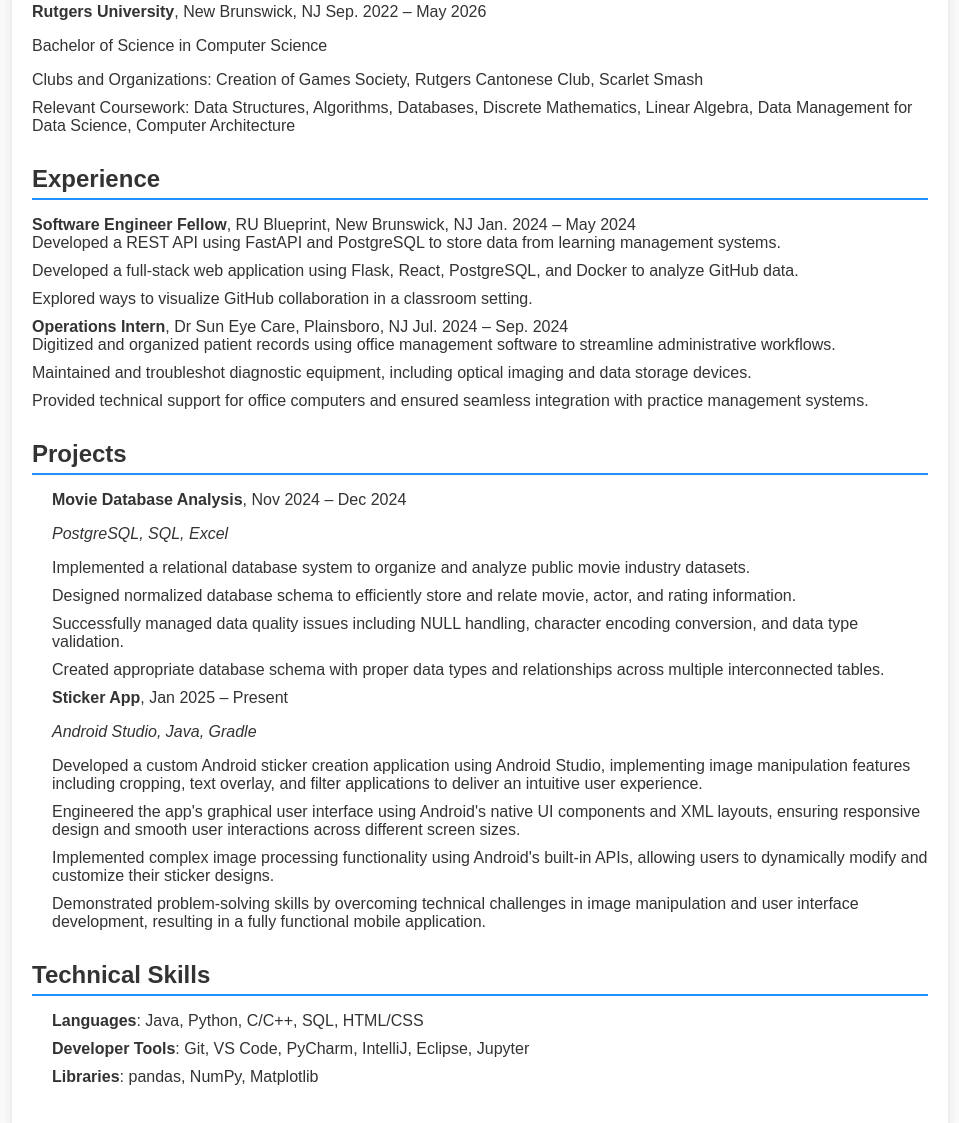
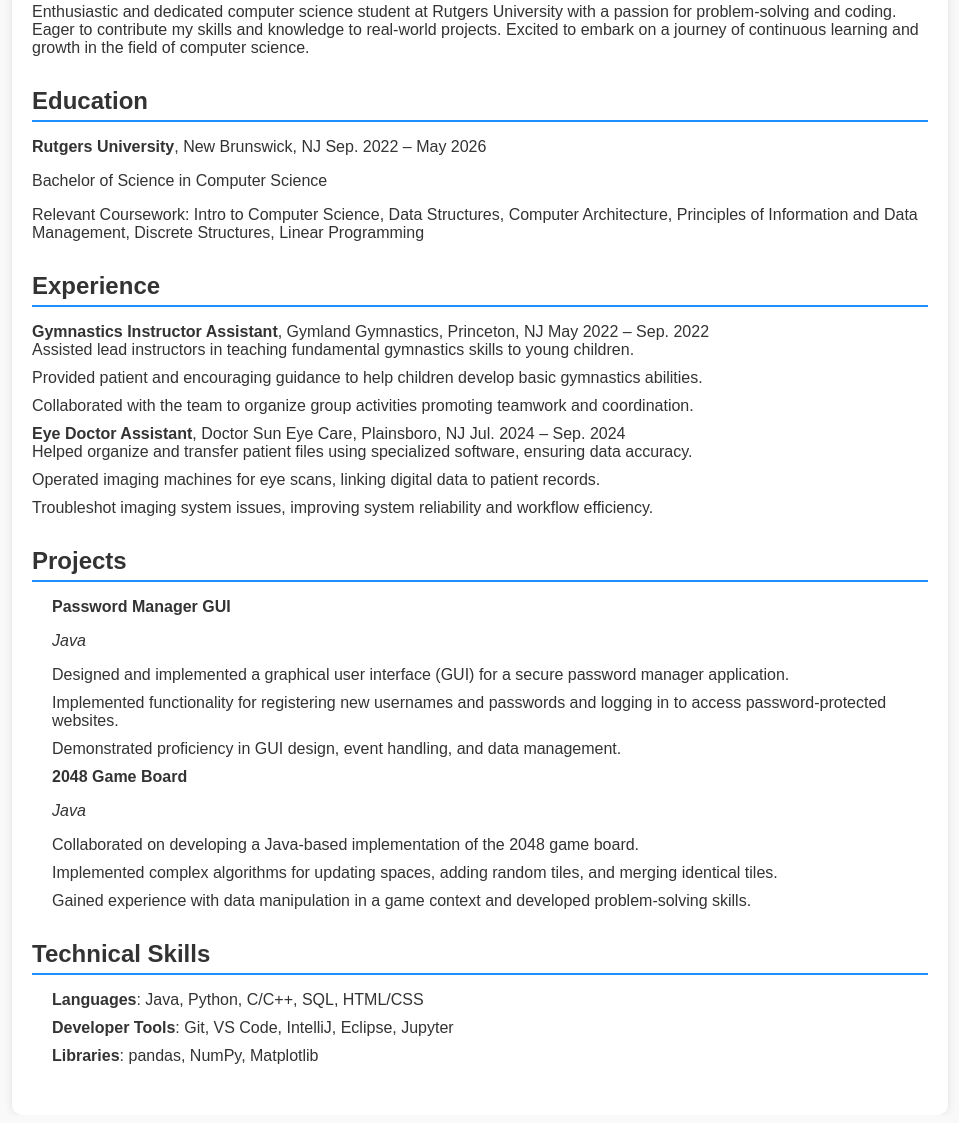
Before and after one commit to Yillow/SullivanLee.github.io, a plain HTML site: page index.html in a window 1280 px wide. Shown: the part 173-1296 px from the top of the page, without its empty margins (160-1119 px from the left). Drawn offline with Linux system fonts and the light colour scheme.

Commit message:
Update index.html

```diff
--- a/index.html
+++ b/index.html
@@ -75,6 +75,12 @@
             </div>
         </header>
 
+        <!-- About Me Section -->
+        <section>
+            <h2 class="section-title">About Me</h2>
+            <p>Enthusiastic and dedicated computer science student at Rutgers University with a passion for problem-solving and coding. Eager to contribute my skills and knowledge to real-world projects. Excited to embark on a journey of continuous learning and growth in the field of computer science.</p>
+        </section>
+
         <!-- Education Section -->
         <section>
             <h2 class="section-title">Education</h2>
@@ -84,8 +90,7 @@
                     <span>Sep. 2022 – May 2026</span>
                     <p>Bachelor of Science in Computer Science</p>
                     <ul>
-                        <li>Clubs and Organizations: Creation of Games Society, Rutgers Cantonese Club, Scarlet Smash</li>
-                        <li>Relevant Coursework: Data Structures, Algorithms, Databases, Discrete Mathematics, Linear Algebra, Data Management for Data Science, Computer Architecture</li>
+                        <li>Relevant Coursework: Intro to Computer Science, Data Structures, Computer Architecture, Principles of Information and Data Management, Discrete Structures, Linear Programming</li>
                     </ul>
                 </li>
             </ul>
@@ -96,21 +101,21 @@
             <h2 class="section-title">Experience</h2>
             <ul>
                 <li>
-                    <span class="subheading">Software Engineer Fellow</span>, RU Blueprint, New Brunswick, NJ
-                    <span>Jan. 2024 – May 2024</span>
+                    <span class="subheading">Gymnastics Instructor Assistant</span>, Gymland Gymnastics, Princeton, NJ
+                    <span>May 2022 – Sep. 2022</span>
                     <ul>
-                        <li>Developed a REST API using FastAPI and PostgreSQL to store data from learning management systems.</li>
-                        <li>Developed a full-stack web application using Flask, React, PostgreSQL, and Docker to analyze GitHub data.</li>
-                        <li>Explored ways to visualize GitHub collaboration in a classroom setting.</li>
+                        <li>Assisted lead instructors in teaching fundamental gymnastics skills to young children.</li>
+                        <li>Provided patient and encouraging guidance to help children develop basic gymnastics abilities.</li>
+                        <li>Collaborated with the team to organize group activities promoting teamwork and coordination.</li>
                     </ul>
                 </li>
                 <li>
-                    <span class="subheading">Operations Intern</span>, Dr Sun Eye Care, Plainsboro, NJ
+                    <span class="subheading">Eye Doctor Assistant</span>, Doctor Sun Eye Care, Plainsboro, NJ
                     <span>Jul. 2024 – Sep. 2024</span>
                     <ul>
-                        <li>Digitized and organized patient records using office management software to streamline administrative workflows.</li>
-                        <li>Maintained and troubleshot diagnostic equipment, including optical imaging and data storage devices.</li>
-                        <li>Provided technical support for office computers and ensured seamless integration with practice management systems.</li>
+                        <li>Helped organize and transfer patient files using specialized software, ensuring data accuracy.</li>
+                        <li>Operated imaging machines for eye scans, linking digital data to patient records.</li>
+                        <li>Troubleshot imaging system issues, improving system reliability and workflow efficiency.</li>
                     </ul>
                 </li>
             </ul>
@@ -121,34 +126,32 @@
             <h2 class="section-title">Projects</h2>
             <ul class="project-list">
                 <li>
-                    <span class="subheading">Movie Database Analysis</span>, Nov 2024 – Dec 2024
-                    <p><em>PostgreSQL, SQL, Excel</em></p>
+                    <span class="subheading">Password Manager GUI</span>
+                    <p><em>Java</em></p>
                     <ul>
-                        <li>Implemented a relational database system to organize and analyze public movie industry datasets.</li>
-                        <li>Designed normalized database schema to efficiently store and relate movie, actor, and rating information.</li>
-                        <li>Successfully managed data quality issues including NULL handling, character encoding conversion, and data type validation.</li>
-                        <li>Created appropriate database schema with proper data types and relationships across multiple interconnected tables.</li>
+                        <li>Designed and implemented a graphical user interface (GUI) for a secure password manager application.</li>
+                        <li>Implemented functionality for registering new usernames and passwords and logging in to access password-protected websites.</li>
+                        <li>Demonstrated proficiency in GUI design, event handling, and data management.</li>
                     </ul>
                 </li>
                 <li>
-                    <span class="subheading">Sticker App</span>, Jan 2025 – Present
-                    <p><em>Android Studio, Java, Gradle</em></p>
+                    <span class="subheading">2048 Game Board</span>
+                    <p><em>Java</em></p>
                     <ul>
-                        <li>Developed a custom Android sticker creation application using Android Studio, implementing image manipulation features including cropping, text overlay, and filter applications to deliver an intuitive user experience.</li>
-                        <li>Engineered the app's graphical user interface using Android's native UI components and XML layouts, ensuring responsive design and smooth user interactions across different screen sizes.</li>
-                        <li>Implemented complex image processing functionality using Android's built-in APIs, allowing users to dynamically modify and customize their sticker designs.</li>
-                        <li>Demonstrated problem-solving skills by overcoming technical challenges in image manipulation and user interface development, resulting in a fully functional mobile application.</li>
+                        <li>Collaborated on developing a Java-based implementation of the 2048 game board.</li>
+                        <li>Implemented complex algorithms for updating spaces, adding random tiles, and merging identical tiles.</li>
+                        <li>Gained experience with data manipulation in a game context and developed problem-solving skills.</li>
                     </ul>
                 </li>
             </ul>
         </section>
 
-        <!-- Technical Skills Section -->
+        <!-- Skills Section -->
         <section>
             <h2 class="section-title">Technical Skills</h2>
             <ul class="skills">
                 <li><strong>Languages</strong>: Java, Python, C/C++, SQL, HTML/CSS</li>
-                <li><strong>Developer Tools</strong>: Git, VS Code, PyCharm, IntelliJ, Eclipse, Jupyter</li>
+                <li><strong>Developer Tools</strong>: Git, VS Code, IntelliJ, Eclipse, Jupyter</li>
                 <li><strong>Libraries</strong>: pandas, NumPy, Matplotlib</li>
             </ul>
         </section>
```
